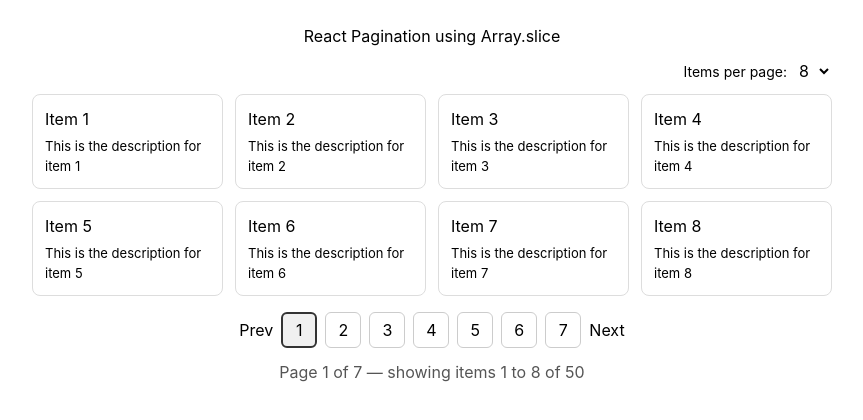
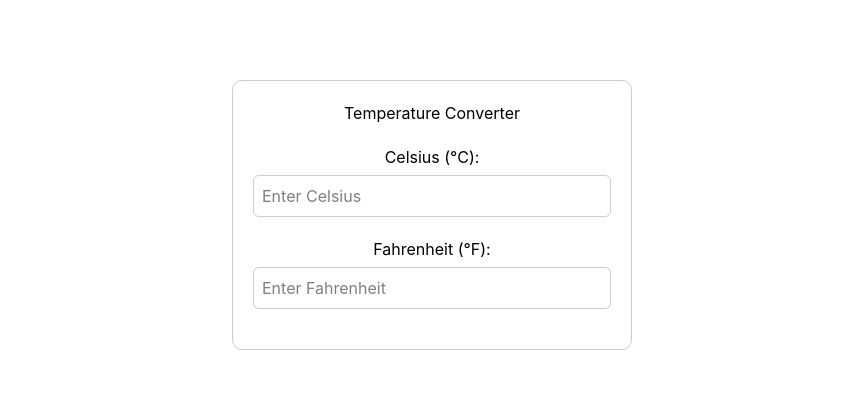
Before and after one commit to Abdulmuiz00/projectmy, a React (Vite) app: page / in a window 1280 px wide. Shown: the top 420 px of the page, without its empty margins (208-1071 px from the left). Built offline with nearby package versions, Linux system fonts and the light colour scheme.

Commit message:
DAY20 continuation
Created a Temperature converter

```diff
--- a/src/App.jsx
+++ b/src/App.jsx
@@ -1,43 +1,11 @@
 import React, { useState } from "react";
-import Pagination from "./Pagination";
+import TemperatureConverter from "./TemperatureConverter";
 
 function App() {
-  const sampleData = Array.from({ length: 50 }, (_, i) => ({
-    id: i + 1,
-    title: `Item ${i + 1}`,
-    description: `This is the description for item ${i + 1}`,
-  }));
-
-  const [perPage, setPerPage] = useState(8);
-
   return (
-    <div style={{ padding: 24, fontFamily: "Inter, Roboto, system-ui" }}>
-      <h2 style={{ textAlign: "center" }}>React Pagination using Array.slice</h2>
-
-      <div
-        style={{
-          maxWidth: 800,
-          margin: "12px auto",
-          display: "flex",
-          gap: 8,
-          alignItems: "center",
-          justifyContent: "flex-end",
-        }}
-      >
-        <label style={{ fontSize: 14 }}>Items per page:</label>
-        <select
-          value={perPage}
-          onChange={(e) => setPerPage(Number(e.target.value))}
-        >
-          <option value={4}>4</option>
-          <option value={6}>6</option>
-          <option value={8}>8</option>
-          <option value={10}>10</option>
-        </select>
-      </div>
-
-      <Pagination data={sampleData} itemsPerPage={perPage} />
+    <div>
+      <TemperatureConverter />
     </div>
   );
-};
+}
 export default App;
--- /dev/null
+++ b/src/TemperatureConverter.jsx
@@ -0,0 +1,68 @@
+import React, { useState } from "react";
+
+function TemperatureConverter() {
+  const [celsius, setCelsius] = useState("");
+  const [fahrenheit, setFahrenheit] = useState("");
+
+  const handleCelsiusChange = (e) => {
+    const value = e.target.value;
+    setCelsius(value);
+    if (value === "") {
+      setFahrenheit("");
+    } else {
+      const f = (parseFloat(value) * 9) / 5 + 32;
+      setFahrenheit(f.toFixed(2));
+    }
+  };
+
+  const handleFahrenheitChange = (e) => {
+    const value = e.target.value;
+    setFahrenheit(value);
+    if (value === "") {
+      setCelsius("");
+    } else {
+      const c = ((parseFloat(value) - 32) * 5) / 9;
+      setCelsius(c.toFixed(2));
+    }
+  };
+
+  return (
+    <div
+      style={{
+        maxWidth: 400,
+        margin: "80px auto",
+        textAlign: "center",
+        fontFamily: "Inter, Roboto, system-ui",
+        padding: 20,
+        border: "1px solid #ccc",
+        borderRadius: 10,
+      }}
+    >
+      <h2>Temperature Converter</h2>
+
+      <div style={{ margin: "20px 0" }}>
+        <label style={{ display: "block", marginBottom: 6 }}>Celsius (°C):</label>
+        <input
+          type="number"
+          value={celsius}
+          onChange={handleCelsiusChange}
+          placeholder="Enter Celsius"
+          style={{ padding: 8, width: "100%", borderRadius: 6, border: "1px solid #ccc" }}
+        />
+      </div>
+
+      <div style={{ margin: "20px 0" }}>
+        <label style={{ display: "block", marginBottom: 6 }}>Fahrenheit (°F):</label>
+        <input
+          type="number"
+          value={fahrenheit}
+          onChange={handleFahrenheitChange}
+          placeholder="Enter Fahrenheit"
+          style={{ padding: 8, width: "100%", borderRadius: 6, border: "1px solid #ccc" }}
+        />
+      </div>
+    </div>
+  );
+};
+
+export default TemperatureConverter;
```
